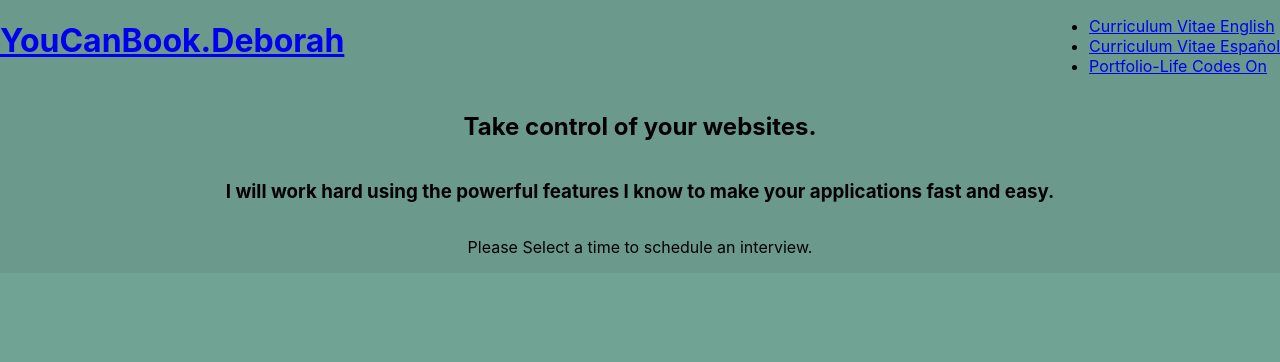
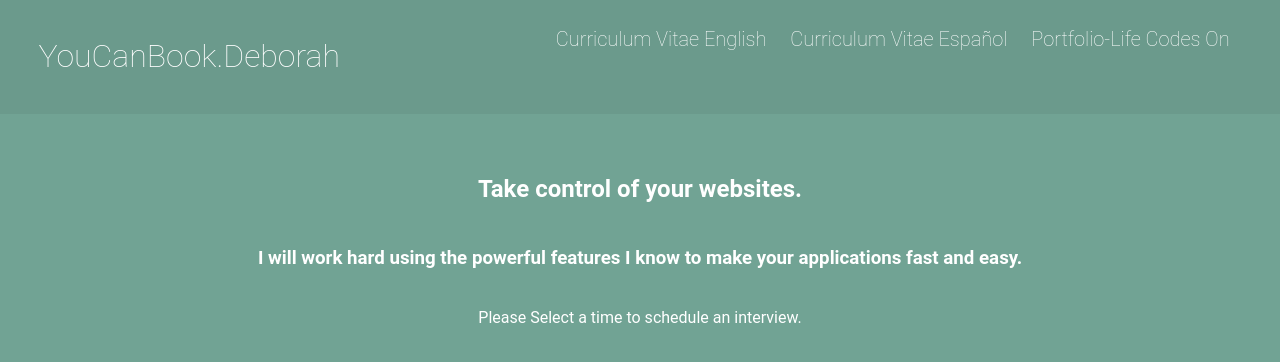
Before and after one commit to DebBugging/YCBM-CV, a React (Create React App) app: page / in a window 1280 px wide. Shown: the top 362 px of the page. Built offline with nearby package versions, Linux system fonts and the light colour scheme.

Commit message:
Update CSS for navbar

```diff
--- a/src/App.scss
+++ b/src/App.scss
@@ -1,21 +1,74 @@
 //Variables
 $light-green-bg: #71a394;
-$dark-green-bg:  #6b9a8c;
-
+$dark-green-bg: #6b9a8c;
+$text-color: #ffffff;
 
 .App {
-  background-image: linear-gradient(200deg, $light-green-bg 70%, $dark-green-bg 30%);
+  background-image: linear-gradient(
+    200deg,
+    $light-green-bg 70%,
+    $dark-green-bg 30%
+  );
   height: 100vh;
   width: 100vw;
   margin: 0;
   padding: 0;
+  font-family: "Roboto", Calibri, Candara, Arial, sans-serif;
+  font-size: 16px;
+  line-height: 1.42857143;
+  color: #555;
 }
 
+
+//Navigation//
 .navbar {
   display: flex;
   flex-direction: row;
   justify-content: space-between;
   background: $dark-green-bg;
+  padding: 1% 3%;
+
+  &-brand {
+    text-decoration: none;
+    color: $text-color;
+
+    h1 {
+      font-weight: 100;
+    }
+  }
+
+  &-nav {
+    display: flex;
+    flex-direction: row;
+    justify-content: space-evenly;
+
+
+    > li > a {
+      color: $text-color;
+      padding: 11px 12px 13px;
+      margin-top: 9px;
+      font-size: 20px;
+      border-radius: 4px;
+      line-height: 20px;
+      text-decoration: none;
+      font-weight: 200;
+
+      &:focus, &:hover {
+        color: $text-color;
+        background-color: $dark-green-bg;
+        background-color: rgba(255, 255, 255, 0.08);
+      }
+    }
+
+     > .active > a, > .active > a:hover, > .active > a:focus {
+      background-color: $light-green-bg;
+      background-color: rgba(0, 0, 0, 0.05);
+    }
+  }
+}
+
+li {
+  list-style: none;
 }
 
 .main-section {
@@ -23,9 +76,6 @@ $dark-green-bg:  #6b9a8c;
   flex-direction: column;
   justify-content: center;
   text-align: center;
-  background: $dark-green-bg;
+  margin-top: 3%;
+  color: $text-color;
 }
-
-.App-link {
-  color: #61dafb;
-}
--- a/src/Components/Header.js
+++ b/src/Components/Header.js
@@ -12,7 +12,7 @@ class Header extends Component {
         >
           <h1>YouCanBook.Deborah</h1>
         </a>
-        <ul className="navbar-links">
+        <ul className="navbar-nav">
           <li>
             <a
               href="https://drive.google.com/file/d/13wFMTUUrsy9DGUIui-nCg8Zkba1Gn1VC/view?usp=sharing"
```
Also changed, not shown: src/photos/logo.png (added).
